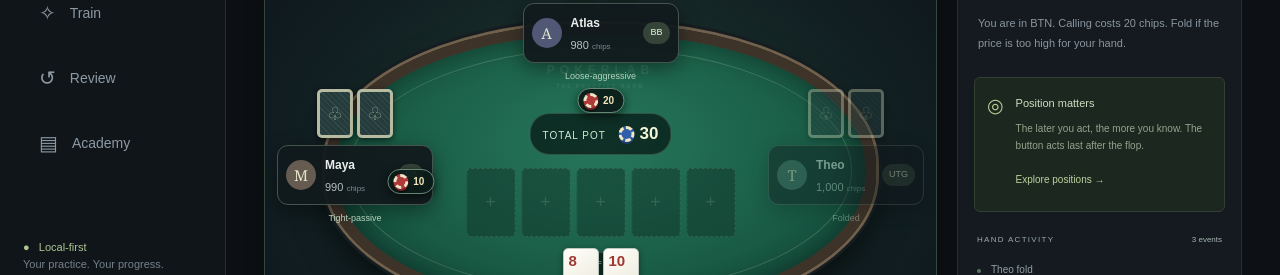
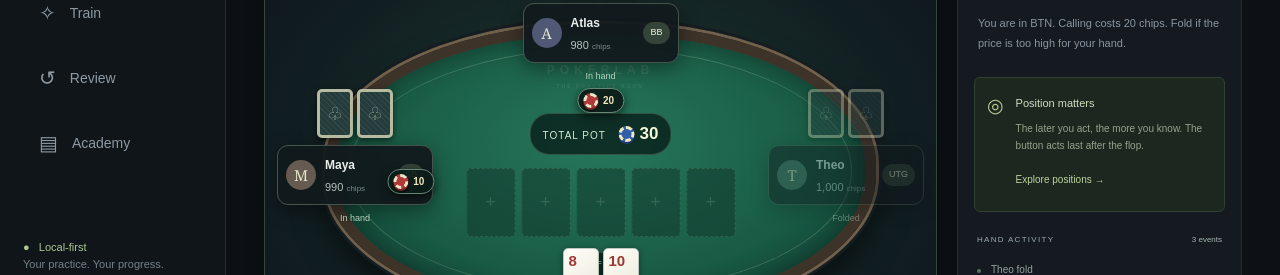
Before and after one commit to vendoraise-lang/Poker-software, a Next.js app: page / in a window 1280 px wide. Shown: the part 383-658 px from the top of the page. Built offline with nearby package versions, Linux system fonts and the light colour scheme.

Commit message:
Simplify player seat labels and bet chip markup

```diff
--- a/components/PlayerSeat.tsx
+++ b/components/PlayerSeat.tsx
@@ -59,15 +59,15 @@ export default function PlayerSeat({
             : game.actor === i
               ? "Thinking…"
               : i === 0
-                ? "Ready"
-                : p.profile}
+                ? "Your turn"
+                : "In hand"}
       </div>
       {complete && game.awards[i] > 0 && (
         <div className="seat-award" role="status">+{game.awards[i].toLocaleString()} chips</div>
       )}
       {!complete && p.bet > 0 && (
         <div className="seat-bet">
-          <span>▰</span> {p.bet}
+          <span aria-hidden="true" /> <strong>{p.bet.toLocaleString()}</strong>
         </div>
       )}
     </div>
```
